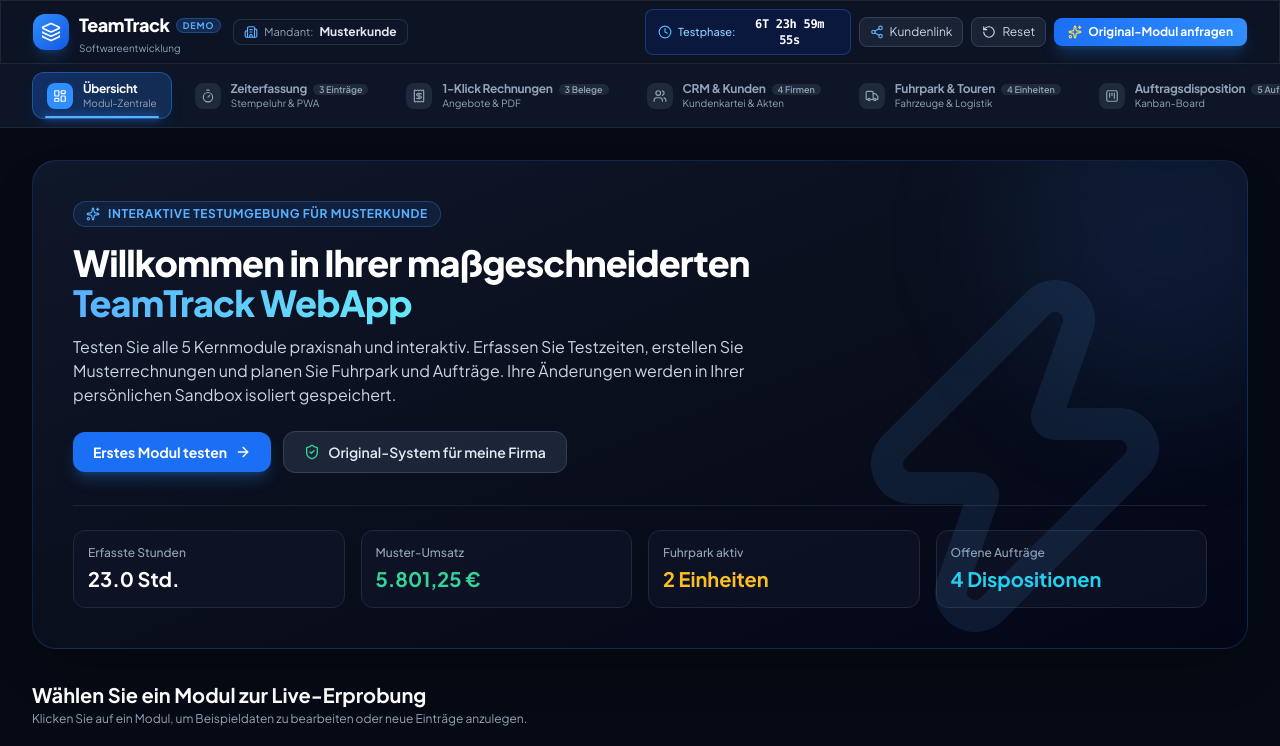
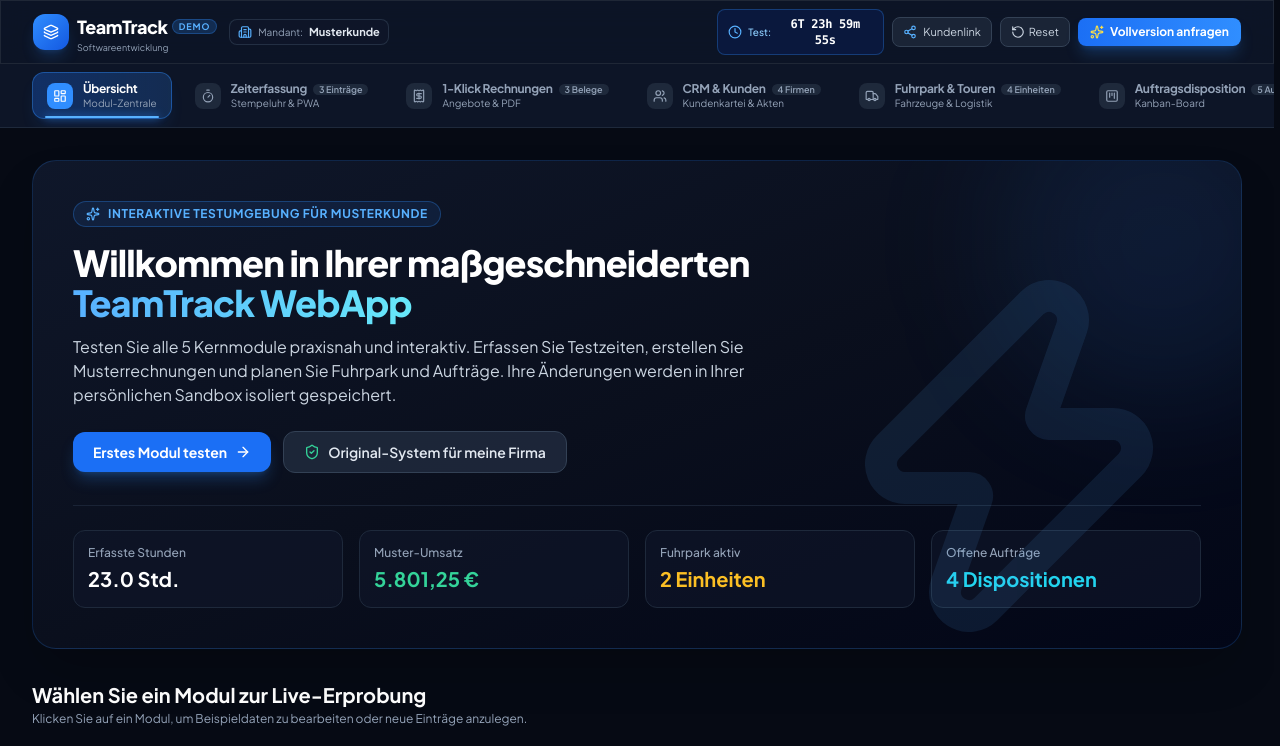
Before and after one commit to teamtrack1019/teamtrack-demo, a React (Vite) app: page / in a window 1280 px wide. Shown: the top 746 px of the page. Built offline with nearby package versions, Linux system fonts and the light colour scheme.

Commit message:
Fix layout shifting on custom client URLs and stabilize scrollbar gutter

```diff
--- a/src/components/Header.jsx
+++ b/src/components/Header.jsx
@@ -20,45 +20,45 @@
   } = useDemo();
 
   return (
-    <header className="sticky top-0 z-30 glass-panel border-b border-white/10 px-4 lg:px-8 h-16 max-h-16 flex items-center">
-      <div className="max-w-7xl w-full mx-auto flex items-center justify-between gap-4">
+    <header className="sticky top-0 z-30 glass-panel border-b border-white/10 px-3 sm:px-6 lg:px-8 h-16 max-h-16 min-h-[64px] flex items-center select-none overflow-hidden">
+      <div className="max-w-7xl w-full mx-auto flex items-center justify-between gap-2 sm:gap-4 flex-nowrap">
 
         {/* Brand & Client Identity */}
-        <div className="flex items-center gap-3 shrink-0">
+        <div className="flex items-center gap-2 sm:gap-3 shrink-0">
           <div
             onClick={() => setActiveModule('overview')}
-            className="flex items-center gap-2.5 cursor-pointer group shrink-0"
+            className="flex items-center gap-2 cursor-pointer group shrink-0"
           >
-            <div className="w-9 h-9 rounded-xl bg-gradient-to-br from-brand-500 to-brand-700 flex items-center justify-center shadow-lg shadow-brand-500/20 group-hover:scale-105 transition-transform shrink-0">
-              <Layers className="w-5 h-5 text-white" />
+            <div className="w-8 h-8 sm:w-9 sm:h-9 rounded-xl bg-gradient-to-br from-brand-500 to-brand-700 flex items-center justify-center shadow-lg shadow-brand-500/20 group-hover:scale-105 transition-transform shrink-0">
+              <Layers className="w-4 h-4 text-white" />
             </div>
             <div className="shrink-0">
-              <div className="flex items-center gap-1.5 leading-none">
-                <span className="font-extrabold text-lg tracking-tight text-white">TeamTrack</span>
-                <span className="text-[9px] uppercase font-bold tracking-widest px-1.5 py-0.5 rounded-full bg-brand-500/20 text-brand-400 border border-brand-500/30">
+              <div className="flex items-center gap-1 leading-none">
+                <span className="font-extrabold text-base sm:text-lg tracking-tight text-white">TeamTrack</span>
+                <span className="text-[8px] sm:text-[9px] uppercase font-bold tracking-widest px-1.5 py-0.5 rounded-full bg-brand-500/20 text-brand-400 border border-brand-500/30">
                   Demo
                 </span>
               </div>
-              <p className="text-[10px] text-slate-400 mt-1 leading-none hidden sm:block">Softwareentwicklung</p>
+              <p className="text-[9px] text-slate-400 mt-0.5 leading-none hidden md:block">Softwareentwicklung</p>
             </div>
           </div>
 
           {/* Client Specific Badge */}
-          <div className="hidden md:flex items-center gap-1.5 px-2.5 py-1 rounded-lg bg-slate-900/90 border border-slate-700/60 text-xs shrink-0">
+          <div className="hidden sm:flex items-center gap-1.5 px-2 py-1 rounded-lg bg-slate-900/90 border border-slate-700/60 text-xs shrink-0 max-w-[140px] md:max-w-[200px]">
             <Building2 className="w-3.5 h-3.5 text-brand-400 shrink-0" />
-            <span className="text-slate-400 text-[11px]">Mandant:</span>
-            <span className="font-bold text-slate-200 text-xs max-w-[130px] lg:max-w-[180px] truncate">{clientId}</span>
+            <span className="text-slate-400 text-[10px] hidden md:inline">Mandant:</span>
+            <span className="font-bold text-slate-200 text-[11px] truncate">{clientId}</span>
           </div>
         </div>
 
         {/* Status Center & Actions (Strictly single-row nowrap with fixed height) */}
-        <div className="flex items-center gap-2 shrink-0">
+        <div className="flex items-center gap-1.5 sm:gap-2 shrink-0 flex-nowrap">
 
           {/* Trial Countdown Pill with fixed width digits */}
-          <div className="flex items-center gap-1.5 px-3 py-1.5 rounded-lg bg-brand-950/80 border border-brand-500/30 text-xs text-brand-300 shrink-0">
+          <div className="flex items-center gap-1.5 px-2.5 py-1.5 rounded-lg bg-brand-950/80 border border-brand-500/30 text-xs text-brand-300 shrink-0">
             <Clock className="w-3.5 h-3.5 text-brand-400 shrink-0" />
-            <span className="font-medium text-[11px] hidden sm:inline">Testphase:</span>
-            <span className="font-bold font-mono tabular-nums text-white tracking-tight w-[96px] text-center inline-block">
+            <span className="font-medium text-[10px] hidden lg:inline">Test:</span>
+            <span className="font-bold font-mono tabular-nums text-white tracking-tight text-[11px] sm:text-xs w-[88px] sm:w-[96px] text-center inline-block">
               {remainingTime.days}T {String(remainingTime.hours).padStart(2, '0')}h {String(remainingTime.minutes).padStart(2, '0')}m {String(remainingTime.seconds).padStart(2, '0')}s
             </span>
           </div>
@@ -66,30 +66,30 @@
           {/* Link Generator for Multi-Client */}
           <button
             onClick={() => setIsShareModalOpen(true)}
-            className="hidden lg:flex items-center gap-1.5 px-2.5 py-1.5 rounded-lg bg-slate-800/80 hover:bg-slate-700/80 border border-slate-700 text-xs text-slate-300 hover:text-white transition-all shrink-0"
+            className="hidden sm:flex items-center gap-1.5 px-2.5 py-1.5 rounded-lg bg-slate-800/80 hover:bg-slate-700/80 border border-slate-700 text-xs text-slate-300 hover:text-white transition-all shrink-0"
             title="Neuen Kunden-Testlink generieren"
           >
             <Share2 className="w-3.5 h-3.5 text-brand-400 shrink-0" />
-            <span className="whitespace-nowrap">Kundenlink</span>
+            <span className="text-[11px] whitespace-nowrap hidden md:inline">Kundenlink</span>
           </button>
 
           {/* Reset Sandbox */}
           <button
             onClick={resetSandbox}
-            className="flex items-center gap-1.5 px-2.5 py-1.5 rounded-lg bg-slate-800/80 hover:bg-rose-500/20 border border-slate-700 hover:border-rose-500/40 text-xs text-slate-300 hover:text-rose-300 transition-all shrink-0"
+            className="flex items-center gap-1 px-2 sm:px-2.5 py-1.5 rounded-lg bg-slate-800/80 hover:bg-rose-500/20 border border-slate-700 hover:border-rose-500/40 text-xs text-slate-300 hover:text-rose-300 transition-all shrink-0"
             title="Alle Daten auf Musterwerte zurücksetzen"
           >
             <RotateCcw className="w-3.5 h-3.5 shrink-0" />
-            <span className="hidden sm:inline whitespace-nowrap">Reset</span>
+            <span className="hidden lg:inline text-[11px] whitespace-nowrap">Reset</span>
           </button>
 
           {/* CTA: Request Original Software */}
           <button
             onClick={() => openUpgradeModal('Komplettpaket')}
-            className="flex items-center gap-1.5 px-3.5 py-1.5 rounded-lg bg-gradient-to-r from-brand-600 to-brand-500 hover:from-brand-500 hover:to-brand-400 text-white text-xs font-bold shadow-lg shadow-brand-500/25 hover:shadow-brand-500/40 transition-all shrink-0"
+            className="flex items-center gap-1.5 px-3 py-1.5 rounded-lg bg-gradient-to-r from-brand-600 to-brand-500 hover:from-brand-500 hover:to-brand-400 text-white text-xs font-bold shadow-lg shadow-brand-500/25 hover:shadow-brand-500/40 transition-all shrink-0"
           >
             <Sparkles className="w-3.5 h-3.5 text-yellow-300 shrink-0" />
-            <span className="whitespace-nowrap">Original-Modul anfragen</span>
+            <span className="text-[11px] sm:text-xs whitespace-nowrap font-bold">Vollversion anfragen</span>
           </button>
 
         </div>
--- a/src/index.css
+++ b/src/index.css
@@ -3,6 +3,10 @@
 @tailwind utilities;
 
 @layer base {
+  html {
+    scrollbar-gutter: stable;
+    overflow-y: scroll;
+  }
   body {
     background-color: #060a14;
     color: #f1f5f9;
@@ -27,7 +31,7 @@
 
 /* Glassmorphism Classes */
 .glass-panel {
-  background: rgba(15, 23, 42, 0.75);
+  background: rgba(15, 23, 42, 0.85);
   backdrop-filter: blur(16px);
   -webkit-backdrop-filter: blur(16px);
   border: 1px solid rgba(255, 255, 255, 0.08);
@@ -66,8 +70,3 @@
   user-select: none;
   z-index: 40;
 }
-
-/* Subtle Pulse & Glow */
-.glow-brand {
-  box-shadow: 0 0 25px rgba(48, 142, 255, 0.25);
-}
```
